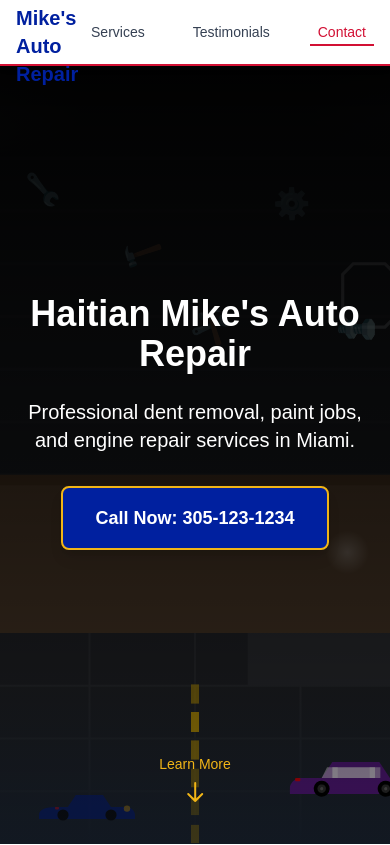
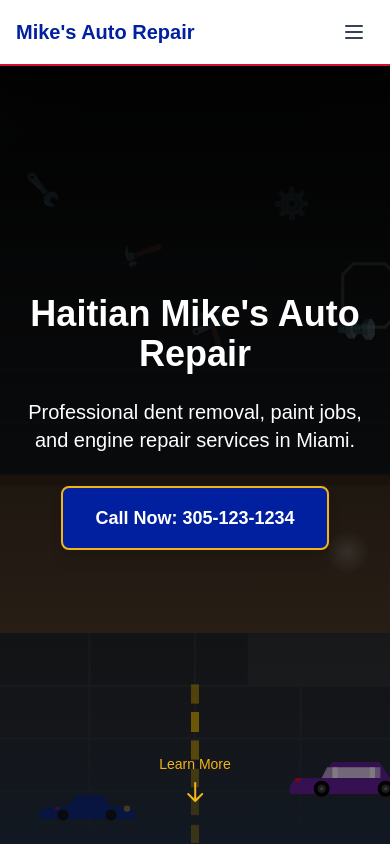
Before and after one commit to thaddavis/vibecoding-a-website, a Next.js app: page / in a window 390 px wide. Shown: the top 845 px of the page. Built offline with nearby package versions, Linux system fonts and the light colour scheme.

Commit message:
Make nav mobile responsive

```diff
--- a/src/app/components/Navigation.tsx
+++ b/src/app/components/Navigation.tsx
@@ -16,12 +16,14 @@ const navItems: NavItem[] = [
 
 export default function Navigation() {
   const [activeSection, setActiveSection] = useState<string>('');
+  const [isMenuOpen, setIsMenuOpen] = useState<boolean>(false);
 
   // Handle smooth scrolling
   const handleClick = (target: string) => {
     const element = document.getElementById(target);
     if (element) {
       element.scrollIntoView({ behavior: 'smooth' });
+      setIsMenuOpen(false); // Close menu after clicking
     }
   };
 
@@ -46,12 +48,49 @@ export default function Navigation() {
     return () => window.removeEventListener('scroll', handleScroll);
   }, []);
 
+  // Close menu when window is resized to desktop size
+  useEffect(() => {
+    const handleResize = () => {
+      if (window.innerWidth >= 768) {
+        setIsMenuOpen(false);
+      }
+    };
+
+    window.addEventListener('resize', handleResize);
+    return () => window.removeEventListener('resize', handleResize);
+  }, []);
+
   return (
     <nav className="fixed top-0 left-0 right-0 bg-white z-50 shadow-md border-b-2 border-[#D21034]">
       <div className="container mx-auto px-4">
         <div className="flex justify-between items-center h-16">
-          <div className="text-xl font-bold text-[#00209F]">Haitian Mike&apos;s Auto Repair</div>
-          <ul className="flex space-x-8">
+          <div className="text-xl font-bold text-[#00209F] truncate md:text-xl sm:text-lg">
+            <span className="hidden sm:inline">Haitian </span>Mike&apos;s Auto Repair
+          </div>
+
+          {/* Mobile menu button */}
+          <button
+            className="md:hidden flex items-center p-2"
+            onClick={() => setIsMenuOpen(!isMenuOpen)}
+            aria-label={isMenuOpen ? "Close menu" : "Open menu"}
+          >
+            <svg
+              className="w-6 h-6 text-gray-700"
+              fill="none"
+              stroke="currentColor"
+              viewBox="0 0 24 24"
+              xmlns="http://www.w3.org/2000/svg"
+            >
+              {isMenuOpen ? (
+                <path strokeLinecap="round" strokeLinejoin="round" strokeWidth={2} d="M6 18L18 6M6 6l12 12" />
+              ) : (
+                <path strokeLinecap="round" strokeLinejoin="round" strokeWidth={2} d="M4 6h16M4 12h16M4 18h16" />
+              )}
+            </svg>
+          </button>
+
+          {/* Desktop menu */}
+          <ul className="hidden md:flex space-x-8">
             {navItems.map((item) => (
               <li key={item.target}>
                 <button
@@ -74,6 +113,33 @@ export default function Navigation() {
             ))}
           </ul>
         </div>
+
+        {/* Mobile menu dropdown */}
+        {isMenuOpen && (
+          <motion.div
+            initial={{ opacity: 0, height: 0 }}
+            animate={{ opacity: 1, height: 'auto' }}
+            exit={{ opacity: 0, height: 0 }}
+            transition={{ duration: 0.3 }}
+            className="md:hidden bg-white border-t border-gray-200"
+          >
+            <ul className="py-2">
+              {navItems.map((item) => (
+                <li key={item.target}>
+                  <button
+                    onClick={() => handleClick(item.target)}
+                    className={`block w-full text-left px-4 py-3 text-sm font-medium ${
+                      activeSection === item.target ? 'text-[#D21034] bg-gray-50' : 'text-gray-700 hover:bg-gray-50 hover:text-[#00209F]'
+                    }`}
+                    aria-label={`Scroll to ${item.label} section`}
+                  >
+                    {item.label}
+                  </button>
+                </li>
+              ))}
+            </ul>
+          </motion.div>
+        )}
       </div>
     </nav>
   );
```
